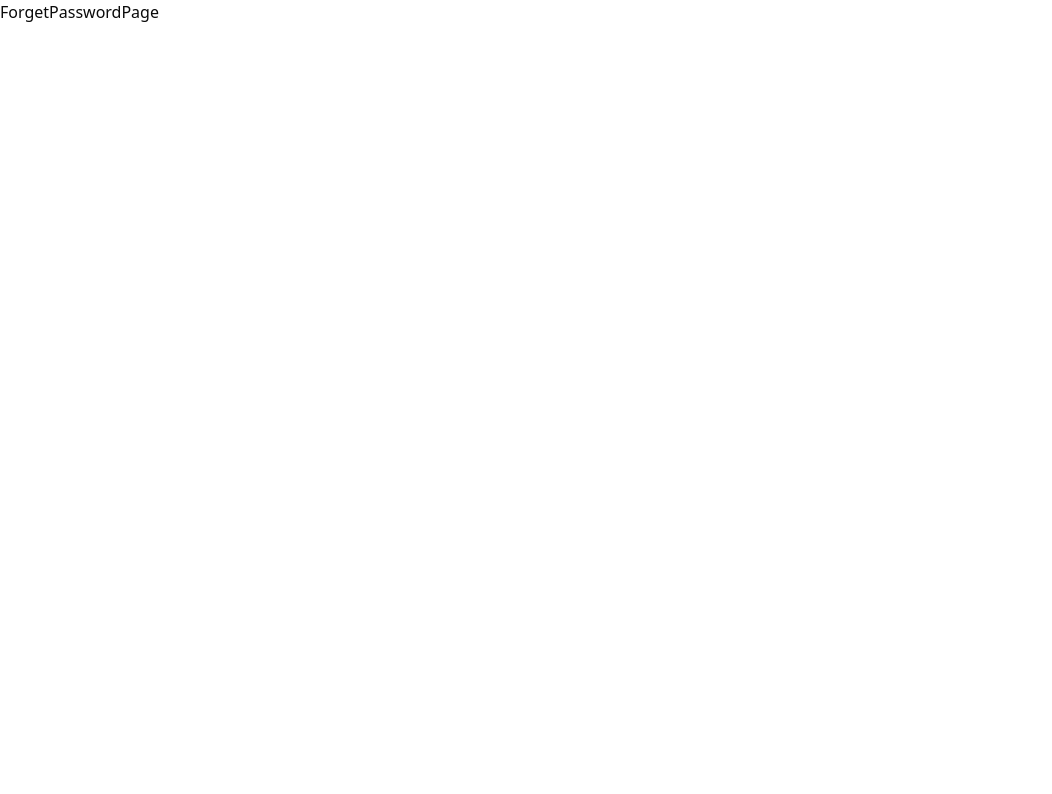
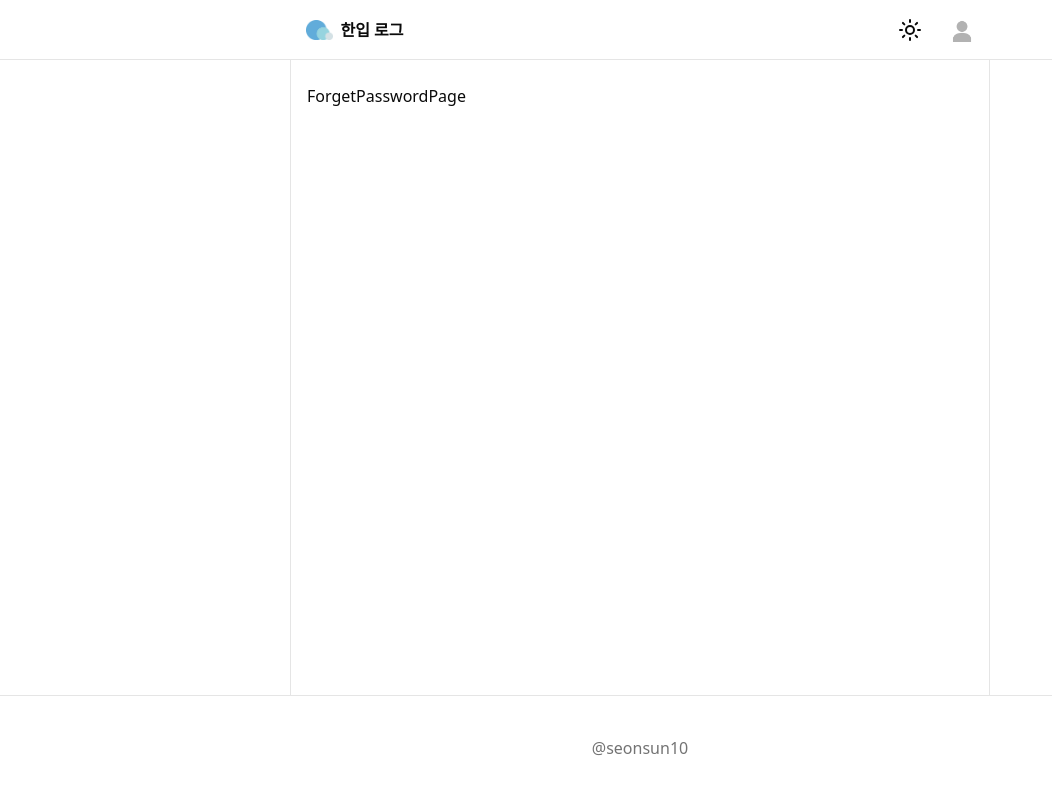
Before and after one commit to seonsun10/onbite-log, a React (Vite) app: page /forget-password in a window 1280 px wide. Shown: the top 794 px of the page, without its empty margins (0-1052 px from the left). Built offline with nearby package versions, Linux system fonts and the light colour scheme.

Commit message:
글로벌 레이아웃 추가

```diff
--- /dev/null
+++ b/src/components/layout/global-layout.tsx
@@ -0,0 +1,35 @@
+import { Link, Outlet } from "react-router";
+import logo from "@/assets/logo.png";
+import defaultAvatar from "@/assets/default-avatar.jpg";
+import { SunIcon } from "lucide-react";
+
+export default function GlobalLayout() {
+  return (
+    <div className="flex min-h-[100vh] flex-col">
+      <header className="h-15 border-b">
+        <div className="m-auto flex h-full w-full max-w-175 justify-between px-4">
+          <Link to={"/"} className="flex items-center gap-2">
+            <img
+              className="h-5"
+              src={logo}
+              alt="한입 로그의 로고, 메세지 말풍선을 형상화한 모양이다."
+            />
+            <div className="font-bold">한입 로그</div>
+          </Link>
+          <div className="flex items-center gap-5">
+            <div className="hover:bg-muted cursor-pointer rounded-full p-2">
+              <SunIcon />
+            </div>
+            <img className="h-6" src={defaultAvatar} alt="" />
+          </div>
+        </div>
+      </header>
+      <main className="m-auto w-full max-w-175 flex-1 border-x px-4 py-6">
+        <Outlet />
+      </main>
+      <footer className="text-muted-foreground border-t py-10 text-center">
+        @seonsun10
+      </footer>
+    </div>
+  );
+}
--- a/src/root-route.tsx
+++ b/src/root-route.tsx
@@ -6,10 +6,12 @@
 import PostDetailPage from "./pages/post-detail-page";
 import ProfileDetailPage from "./pages/profile-detail-page";
 import ResetPasswordPage from "./pages/reset-password-page";
+import GlobalLayout from "./components/layout/global-layout";
 
 export default function RootRoute() {
   return (
     <Routes>
+      <Route element={<GlobalLayout />}>
         <Route path="/sign-in" element={<SignInPage />} />
         <Route path="/sign-up" element={<SignUpPage />} />
         <Route path="/forget-password" element={<ForgetPasswordPage />} />
@@ -20,6 +22,7 @@
         <Route path="/reset-password" element={<ResetPasswordPage />} />
 
         <Route path="*" element={<Navigate to={"/"} />} />
+      </Route>
     </Routes>
   );
 }
```
Lines whose indentation alone changed are shown as unchanged.
